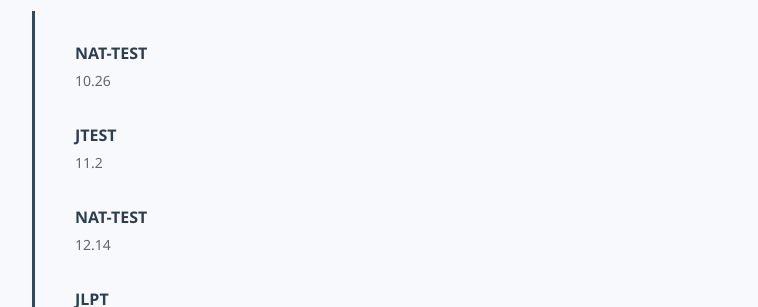
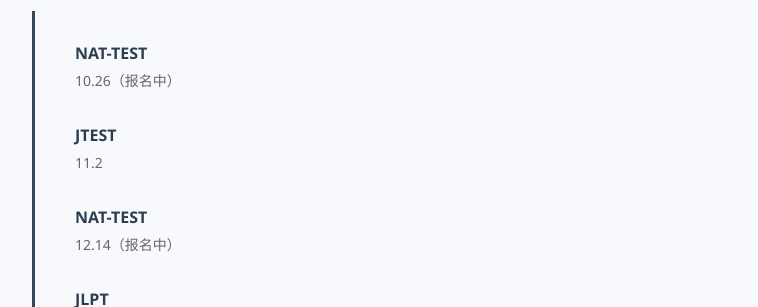
Before and after one commit to felix297/japanese-test-timeline, a plain HTML site: page index.html in a window 1280 px wide. Shown: the part 122-429 px from the top of the page, without its empty margins (18-776 px from the left). Drawn offline with Linux system fonts and the light colour scheme.

Commit message:
fix: display status for those status equals 'ongoing'

```diff
--- a/index.html
+++ b/index.html
@@ -257,7 +257,7 @@
 
     const date = document.createElement('div');
     date.className = 'timeline-date';
-    date.textContent = exam.date;
+    date.textContent = exam.date + (status.class === 'status-ongoing' ? '（报名中）': '');
 
     const details = document.createElement('div');
     details.className = 'timeline-details';
```
